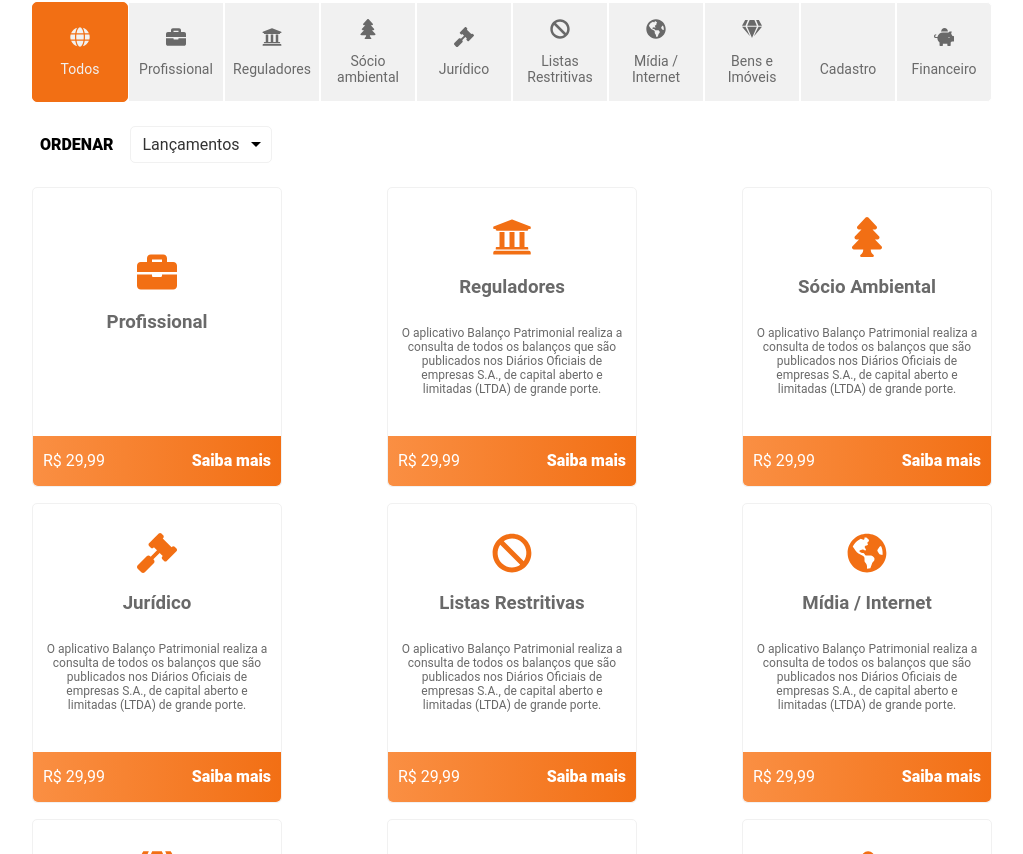
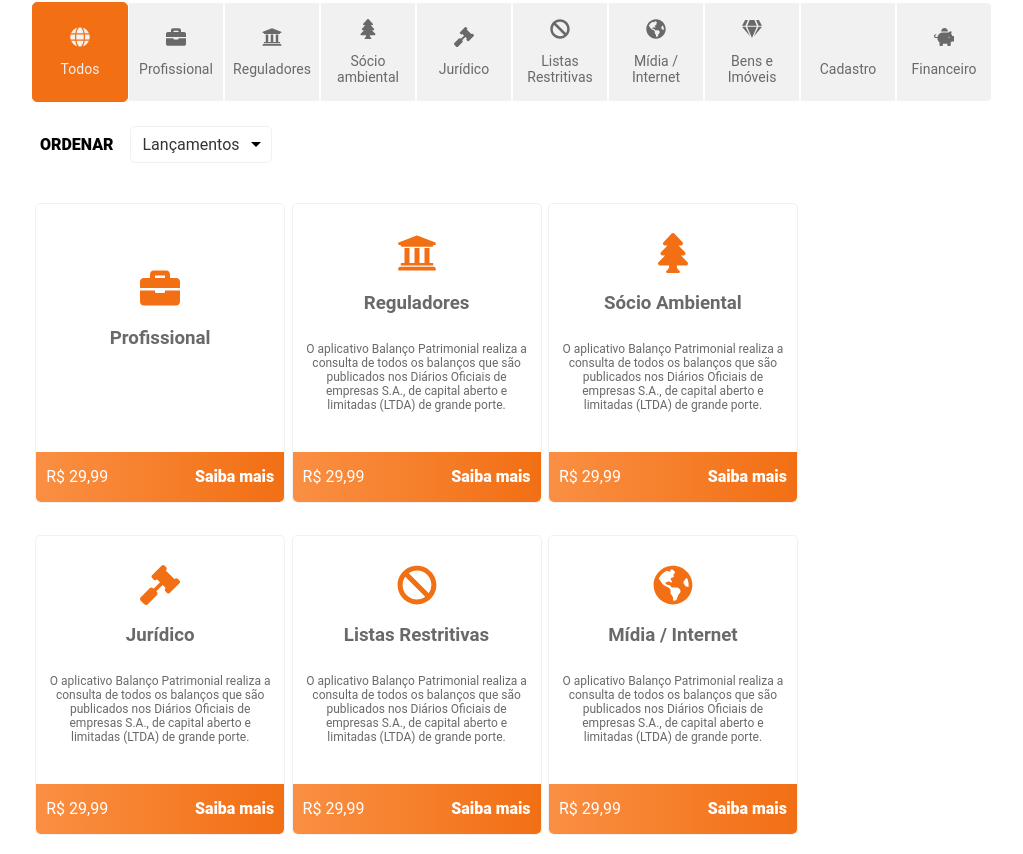
Before and after one commit to devjef/teste-front-end-uplexis, a React (Create React App) app: page / in a window 1280 px wide. Shown: the part 306-1160 px from the top of the page, without its empty margins (128-1151 px from the left). Built offline with nearby package versions, Linux system fonts and the light colour scheme; some icons are missing.

Commit message:
filtro de produtos

```diff
--- a/src/components/Home/Home.js
+++ b/src/components/Home/Home.js
@@ -1,18 +1,27 @@
-import React from 'react';
+import React, { useState } from 'react';
 import { Link } from 'react-router-dom';
 import { BannerPrincipal } from './../Banners';
 import NavMenu from './../NavMenu';
 import Products from './../Products';
 
 function Home() {
+
+  const [categoryActive, setCategoryActive] = useState('todos');
+
+  function categoryFilter(e) {
+    console.log(e.target.getAttribute('id'));
+    const category = e.target.getAttribute('id');
+    setCategoryActive(category);
+  }
+
     return(
         <>
           <Link to="/saiba-mais">
             <BannerPrincipal />
           </Link>
           <div className="container">
-            <NavMenu />
-            <Products />
+            <NavMenu categoryFilter={categoryFilter}  />
+            <Products categoryActive={categoryActive} />
           </div>
         </>
     )
--- a/src/components/NavMenu/NavMenu.js
+++ b/src/components/NavMenu/NavMenu.js
@@ -12,7 +12,7 @@
 import { ReactComponent as Male } from '../../assets/svg/male-solid.svg';
 import { ReactComponent as Piggy } from '../../assets/svg/piggy-bank-solid.svg';
 
-function NavMenu() {
+function NavMenu({ categoryFilter }) {
 
     const [navActive, setNavActive] = useState('');
     const [navItems, setNavItems] = useState([
@@ -79,6 +79,11 @@
     ]);
 
     function handleClickNavCard(e) {
+        activeItem(e);
+        categoryFilter(e);
+    };
+
+    function activeItem(e) {
 
         for(let i = 0; i < navItems.length; i++) {
             navItems[i].active = false;
@@ -88,8 +93,8 @@
 
         const novoEstado = {...navItems};
         novoEstado[index].active = true;
+
         setNavActive(novoEstado);
-
     };
 
     return (
--- a/src/components/ProductCard/style.scss
+++ b/src/components/ProductCard/style.scss
@@ -7,7 +7,7 @@
     justify-content: center;
     width: 250px;
     height: 300px;
-    margin-bottom: 1rem;
+    margin: 1rem 0.2rem ;
     padding: 0;
     border: 1px solid $grey-color;
     border-radius: 5px;
--- a/src/components/Products/Products.js
+++ b/src/components/Products/Products.js
@@ -12,7 +12,7 @@
 import { ReactComponent as Male } from '../../assets/svg/male-solid.svg';
 import { ReactComponent as Piggy } from '../../assets/svg/piggy-bank-solid.svg';
 
-function Products() {
+function Products( {categoryActive }) {
 
     const [order, setOrder] = useState('');
     const [products, setProducts] = useState([
@@ -78,7 +78,7 @@
             title: 'Cadastro',
             price: 'R$ 29,99',
             text: 'O aplicativo Balanço Patrimonial realiza a consulta de todos os balanços que são publicados nos Diários Oficiais de empresas S.A., de capital aberto e limitadas (LTDA) de grande porte.',
-            category: 'Cadastro'
+            category: 'cadastro'
         },
         {
             id: 9,
@@ -86,7 +86,7 @@
             title: 'Financeiro',
             price: 'R$ 29,99',
             text: 'O aplicativo Balanço Patrimonial realiza a consulta de todos os balanços que são publicados nos Diários Oficiais de empresas S.A., de capital aberto e limitadas (LTDA) de grande porte.',
-            category: 'Financeiro'
+            category: 'financeiro'
         },
         {
             id: 10,
@@ -94,7 +94,7 @@
             title: 'Financeiro',
             price: 'R$ 29,99',
             text: 'O aplicativo Balanço Patrimonial realiza a consulta de todos os balanços que são publicados nos Diários Oficiais de empresas S.A., de capital aberto e limitadas (LTDA) de grande porte.',
-            category: 'Financeiro'
+            category: 'financeiro'
         },
         {
             id: 11,
@@ -110,7 +110,7 @@
             title: 'Financeiro',
             price: 'R$ 29,99',
             text: 'O aplicativo Balanço Patrimonial realiza a consulta de todos os balanços que são publicados nos Diários Oficiais de empresas S.A., de capital aberto e limitadas (LTDA) de grande porte.',
-            category: 'Financeiro'
+            category: 'financeiro'
         }
     ])
 
@@ -120,6 +120,11 @@
     });
 
     function handleChangeOrder(orderValue) {
+
+        orderProducts(orderValue);
+    };
+
+    function orderProducts(orderValue) {
 
         for (let i = 0; i < products.length; i++) {
             if (orderValue == 'lancamentos') {
@@ -150,15 +155,21 @@
                 setOrder(orderValue);
             }
         }
-
-
-    };
+    }
 
     return (
         <>
             <SelectOrder handleChangeOrder={handleChangeOrder} />
             <div className="products" >
-                {products.map(product => {
+                {products.filter(product => {
+
+                    if(categoryActive === 'todos') {
+                        return product
+                    } else {
+                        return product.category == categoryActive
+                    }
+
+                }).map(product => {
                     return <ProductCard icon={product.icon} title={product.title} text={product.text} price={product.price} />
                 })}
             </div>
--- a/src/components/Products/style.scss
+++ b/src/components/Products/style.scss
@@ -1,6 +1,6 @@
 .products {
     display: flex;
     align-items: start;
-    justify-content: space-between;
+    justify-content: start;
     flex-wrap: wrap
 };
```
Also changed, not shown: 1 other file (tests, documents, lock files or other folders).
